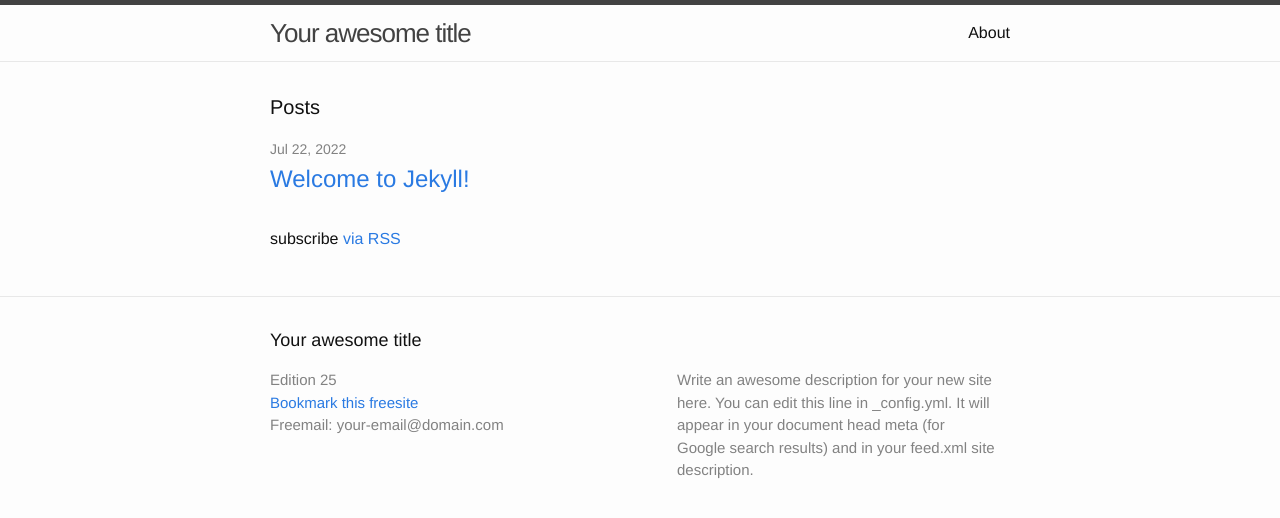
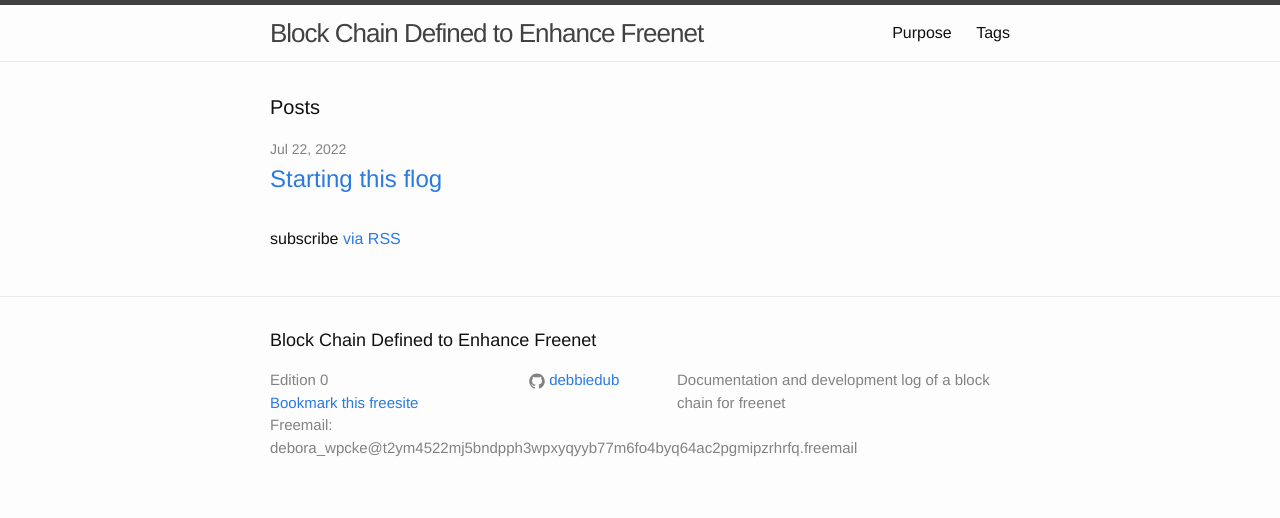
Before and after one commit to debbiedub/bcdef, a Jekyll site: the page built from doc/index.html, in a window 1280 px wide. Shown: the top 518 px of the page. Built offline with Jekyll 4.4.1, drawn with Linux system fonts in a browser that asks for light colours.

Commit message:
Create the first flog post

```diff
--- a/doc/_config.yml
+++ b/doc/_config.yml
@@ -5,18 +5,18 @@
 
 # the subpath of your site, e.g. /blog
 # This is to make fproxy work correctly
-baseurl: "/USK@nrDOd1piehaN7z7s~~IYwH-2eK7gcQ9wAtPMxD8xPEs,y61pkcoRy-ccB7BHvLCzt3RUjeMILf8ox26NKvPZ-jk,AQACAAE/debbiesindex/25"
-
-# This is the edition for the index.
-indexedition: 24331
+baseurl: "/USK@key/bcdef-doc/0"
 
 # Site settings
-title: Your awesome title
-email: your-email@domain.com
-description: > # this means to ignore newlines until "baseurl:"
-  Write an awesome description for your new site here. You can edit this
-  line in _config.yml. It will appear in your document head meta (for
-  Google search results) and in your feed.xml site description.
+title: Block Chain Defined to Enhance Freenet
+email: debora_wpcke@t2ym4522mj5bndpph3wpxyqyyb77m6fo4byq64ac2pgmipzrhrfq.freemail
+github_username: debbiedub
+description: > # this means to ignore newlines until next property
+  Documentation and development log of a block chain for freenet
+
+# Time used in the site when exact time and timezone are not to be disclosed
+# This is used as the end of an rfc822 time.
+notime: "00:00:00 +0000"
 
 # Build settings
 markdown: kramdown
--- /dev/null
+++ b/doc/_plugins/ext.rb
@@ -0,0 +1 @@
+require 'jekyll/tagging'
```
Also changed, not shown: doc/_layouts/tag_page.html (added, +13 -0 lines), doc/_posts/2022-07-22-starting-the-flog.md (added, +25 -0 lines), doc/_posts/2022-07-22-welcome-to-jekyll.markdown (deleted, +0 -25 lines), doc/about.md (deleted, +0 -15 lines), doc/purpose.md (added, +19 -0 lines), doc/tags.html (added, +12 -0 lines).
